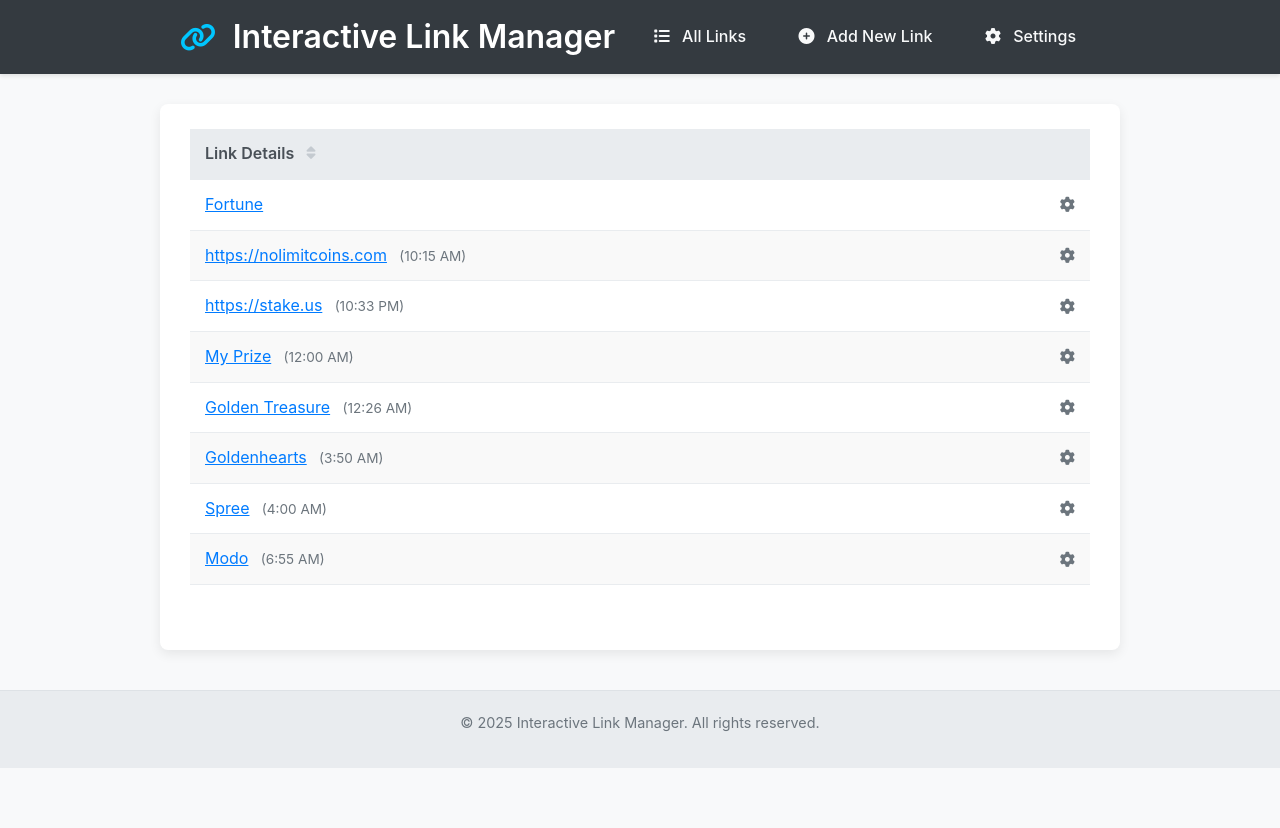
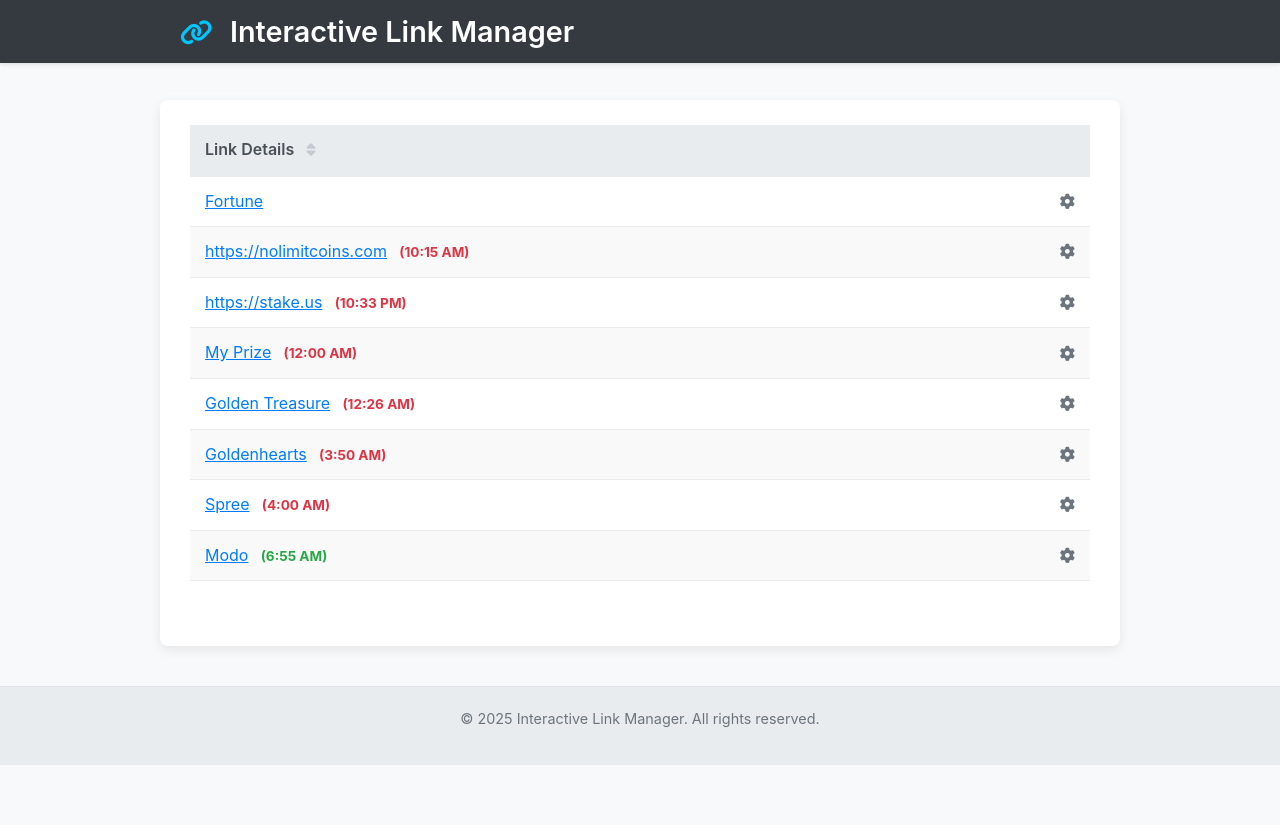
Before and after one commit to tahp/LinkManager, a Flask app: page / in a window 1280 px wide. After the commit the page ends 765 px from the top, so only its background shows below. Run offline with Flask 3, Linux system fonts and the light colour scheme.

Commit message:
Update style.css

```diff
--- a/static/style.css
+++ b/static/style.css
@@ -13,7 +13,8 @@ body {
     background-color: #f8f9fa;
     color: #343a40;
     margin: 0;
-    padding-bottom: 60px;
+    padding-bottom: 60px; /* For footer */
+    padding-top: 80px; /* Added to prevent content from hiding behind fixed header */
 }
 
 /* --- Main Container for Content --- */
@@ -60,9 +61,13 @@ a:hover {
 .site-header {
     background-color: #343a40;
     color: #ffffff;
-    padding: 1em 0;
-    margin-bottom: 30px;
+    padding: 0.8em 0; /* Adjusted padding */
     box-shadow: 0 2px 4px rgba(0,0,0,0.1);
+    position: fixed; /* Make header fixed */
+    top: 0;
+    left: 0;
+    width: 100%;
+    z-index: 1000; /* Ensure it's above other content */
 }
 
 .site-header .header-inner-container {
@@ -70,50 +75,106 @@ a:hover {
     margin: 0 auto;
     padding: 0 20px;
     display: flex;
-    flex-direction: column;
+    justify-content: space-between; /* Space out title and hamburger */
     align-items: center;
+    position: relative; /* For absolute positioning of nav */
 }
 
 .site-header h1 {
     color: #ffffff;
-    margin-bottom: 0.5em;
-    font-size: 2rem;
-    text-align: center;
+    margin-bottom: 0; /* Removed margin */
+    font-size: 1.8rem; /* Slightly adjusted size */
     font-weight: 600;
 }
+.site-header h1 a.header-title-link {
+    color: inherit;
+    text-decoration: none;
+}
+.site-header h1 a.header-title-link:hover {
+    text-decoration: none;
+    opacity: 0.9;
+}
+
 
 .site-header h1 i {
-    margin-right: 0.3em;
+    margin-right: 0.4em; /* Adjusted margin */
     font-size: 0.9em;
-    color: #00c6ff;
+    color: #00c6ff; /* Or your preferred color */
 }
 
+/* Hamburger Menu Button */
+.hamburger-menu {
+    background: none;
+    border: none;
+    color: #ffffff;
+    font-size: 1.5rem; /* Size of the hamburger icon */
+    cursor: pointer;
+    padding: 0.5em;
+    display: block; /* Always display */
+    line-height: 1; /* Ensure icon is vertically centered */
+}
+
+.hamburger-menu:hover {
+    opacity: 0.8;
+}
+
+.hamburger-menu i {
+    display: block; /* Helps with some icon alignment issues */
+}
+
+
+/* Navigation Menu (Dropdown) */
 .site-header .main-nav {
-    margin-bottom: 0;
-    text-align: center;
+    display: none; /* Hidden by default */
+    position: absolute;
+    top: 100%; /* Position below the header */
+    right: 0; /* Align to the right of the header-inner-container */
+    background-color: #3f464c; /* Slightly different from header for distinction */
+    min-width: 220px; /* Minimum width for the dropdown */
+    box-shadow: 0 8px 16px rgba(0,0,0,0.2);
+    border-radius: 0 0 6px 6px;
+    padding: 0.5em 0; /* Padding for top/bottom of nav group */
+    z-index: 999; /* Below header but above other content */
+}
+
+.site-header .main-nav.active {
+    display: block; /* Show when active */
 }
 
 .site-header .main-nav a {
     color: #f8f9fa;
-    padding: 0.5em 1em;
-    border-radius: 4px;
-    margin: 0 0.5em;
+    padding: 0.8em 1.5em; /* Padding for nav links */
+    display: block; /* Make links take full width of nav */
+    text-decoration: none;
     font-weight: 500;
+    border-radius: 0; /* No border-radius for individual links needed now */
+    margin: 0; /* No margin between links needed now */
+    border-bottom: 1px solid #495057; /* Separator line */
+}
+.site-header .main-nav a:last-child {
+    border-bottom: none; /* No border for the last link */
 }
 
+
 .site-header .main-nav a:hover,
-.site-header .main-nav a.active {
+.site-header .main-nav a.active-nav-item { /* Optional: for active page indication if needed later */
     background-color: #495057;
     color: #ffffff;
-    text-decoration: none;
 }
+.site-header .main-nav a i {
+    margin-right: 0.8em; /* More space for icons in dropdown */
+    width: 20px; /* Align icons nicely */
+    text-align: center;
+}
+
 
 /* --- Flash Messages --- */
 .flash-messages-wrapper {
     max-width: 960px;
-    margin: 0 auto 20px auto;
+    margin: 20px auto 20px auto; /* Adjusted top margin due to fixed header */
     padding: 0 20px;
 }
+/* ... (rest of flash message styles remain the same) ... */
 .flash-messages {
     list-style-type: none;
     padding: 0;
@@ -133,6 +194,7 @@ a:hover {
 
 
 /* --- Forms --- */
+/* ... (form styles remain the same) ... */
 form {
     margin-top: 20px;
 }
@@ -166,8 +228,8 @@ input[type="checkbox"] + label { display: inline-block; font-weight: normal; ver
     margin-left: auto;
 }
 
-
 /* --- Buttons --- */
+/* ... (button styles remain largely the same, check icon margin if needed) ... */
 button, input[type="submit"], .button, a.button-style {
     display: inline-block; padding: 12px 20px; font-size: 1rem; font-weight: 500;
     line-height: 1.5; text-align: center; vertical-align: middle; cursor: pointer;
@@ -188,10 +250,12 @@ button:active, input[type="submit"]:active, .button:active, a.button-style:activ
 .button-danger:hover { background-color: #c82333; border-color: #bd2130; color: #ffffff; }
 
 /* --- Icon Adjustments --- */
-.main-nav a i, button i, .button i { margin-right: 0.5em; }
+/* .main-nav a i (handled above), button i, .button i { margin-right: 0.5em; } */ /* Original general rule, specific icon rules might be better */
+button i, .button i { margin-right: 0.5em; }
 
 
 /* --- Tables (`index.html`) --- */
+/* ... (table styles remain the same) ... */
 .table-responsive-wrapper {
     overflow-x: auto;
     margin-bottom: 1rem;
@@ -279,6 +343,7 @@ td.actions form { display: inline-block; margin: 0; }
 
 
 /* --- Navigation Elements (Pagination) --- */
+/* ... (pagination styles remain the same) ... */
 .pagination { margin-top: 25px; text-align: center; }
 .pagination a, .pagination span {
     display: inline-block; padding: 8px 12px; margin: 0 4px;
@@ -301,19 +366,23 @@ td.actions form { display: inline-block; margin: 0; }
 .text-center { text-align: center !important; }
 
 /* --- Time Status Colors --- */
-.time-status-upcoming_today { color: #28a745; }
-.time-status-elapsed_today { color: #dc3545; }
+/* ... (time status styles remain the same) ... */
+.time-status-upcoming_today { color: #28a745; } /* Note: Your JS uses 'upcoming' and 'elapsed' now */
+.time-status-elapsed_today { color: #dc3545; } /* Note: Your JS uses 'upcoming' and 'elapsed' now */
+.time-status-upcoming { color: #28a745; font-weight: bold; }
+.time-status-elapsed { color: #dc3545; font-weight: bold; }
 .time-status-n_a { color: #6c757d; font-style: italic; }
-.bonus-time-inline .time-status-upcoming_today,
-.bonus-time-inline .time-status-elapsed_today {
+.bonus-time-inline .time-status-upcoming,
+.bonus-time-inline .time-status-elapsed {
     font-weight: bold;
 }
 
-/* --- Zebra-striping for table rows (Replaces display:none for hiding rows) --- */
+
+/* --- Zebra-striping for table rows --- */
+/* ... (zebra styles remain the same) ... */
 table.responsive-card-table tbody tr:nth-child(even) {
     background-color: #f9f9f9; /* Light gray for even rows in desktop */
 }
-/* Ensure hover is still distinct from zebra stripes */
 table.responsive-card-table tbody tr:nth-child(odd):hover { /* Hover for odd rows */
     background-color: #e9ecef;
 }
@@ -323,17 +392,30 @@ table.responsive-card-table tbody tr:nth-child(even):hover { /* Hover for even r
 
 
 /* --- Basic Responsiveness --- */
-@media (min-width: 768px) {
+/* Remove or adjust old header responsive rules as hamburger is now always on */
+/* @media (min-width: 768px) {
     .site-header .header-inner-container { flex-direction: row; justify-content: space-between; align-items: center; }
     .site-header h1 { text-align: left; margin-bottom: 0; }
-    .site-header .main-nav { text-align: right; }
-}
+    .site-header .main-nav { text-align: right; } // This whole block might be obsolete
+} */
 
 @media (max-width: 768px) {
-    body { padding: 10px 10px 60px 10px; }
-    .container { padding: 20px 15px; margin: 10px auto; }
-    .site-header h1 { font-size: 1.7rem; }
+    body {
+        /* padding-top value should be similar to header height */
+        /* padding: 10px 10px 60px 10px; */ /* Original */
+    }
+    .container { padding: 20px 15px; /* margin: 10px auto; */ } /* Top margin handled by body padding-top */
+    .site-header h1 { font-size: 1.5rem; }
     h2 { font-size: 1.5rem; }
+
+    .site-header .main-nav {
+        /* On smaller screens, you might want the nav to take full width */
+        left: 0;
+        right: 0;
+        min-width: auto;
+        border-radius: 0;
+        box-shadow: 0 4px 8px rgba(0,0,0,0.15);
+    }
 
     .form-actions, .edit-page-actions {
         flex-direction: column;
@@ -357,6 +439,7 @@ table.responsive-card-table tbody tr:nth-child(even):hover { /* Hover for even r
     }
 
     /* Responsive Table - Card View */
+    /* ... (responsive table styles remain largely the same) ... */
     .table-responsive-wrapper { overflow-x: visible; }
     table.responsive-card-table { border: none; box-shadow: none; background-color: transparent; width: 100%; }
     table.responsive-card-table thead { display: none; }
@@ -364,7 +447,6 @@ table.responsive-card-table tbody tr:nth-child(even):hover { /* Hover for even r
     table.responsive-card-table tbody tr { /* This is the card */
         display: block; margin-bottom: 20px; border: 1px solid #e0e0e0;
         border-radius: 8px; padding: 15px;
-        /* background-color will be set by nth-child for zebra striping */
         box-shadow: 0 3px 6px rgba(0,0,0,0.06);
     }
     table.responsive-card-table tbody tr:nth-child(odd) {
@@ -445,21 +527,19 @@ table.responsive-card-table tbody tr:nth-child(even):hover { /* Hover for even r
 }
 
 @media (max-width: 480px) {
-    .site-header h1 { font-size: 1.5rem; }
+    .site-header h1 { font-size: 1.3rem; } /* Further reduce title size */
     h2 { font-size: 1.3rem; }
-    .site-header .main-nav a { display: block; margin: 5px auto; padding: 0.8em; width: fit-content; }
+    /* .site-header .main-nav a { display: block; margin: 5px auto; padding: 0.8em; width: fit-content; } */ /* Old rule for non-dropdown */
+
+    .site-header .main-nav {
+        /* Ensure full width on very small screens if not already covered */
+    }
 
     table.responsive-card-table td:not(.title-cell),
     table.responsive-card-table td.title-cell {
         padding-left: 0;
         display: block;
         text-align: left;
-    }
-    table.responsive-card-table td[data-label]::before {
-        /* float: none; */ /* Already not floated */
-        /* display: block; width: auto;  */ /* Already block */
-        /* margin-right: 0; margin-bottom: 5px;  */ /* Adjusted */
-        /* position: static; padding-right:0; */
     }
 
     table.responsive-card-table td.title-cell .title-and-bonus {
```
